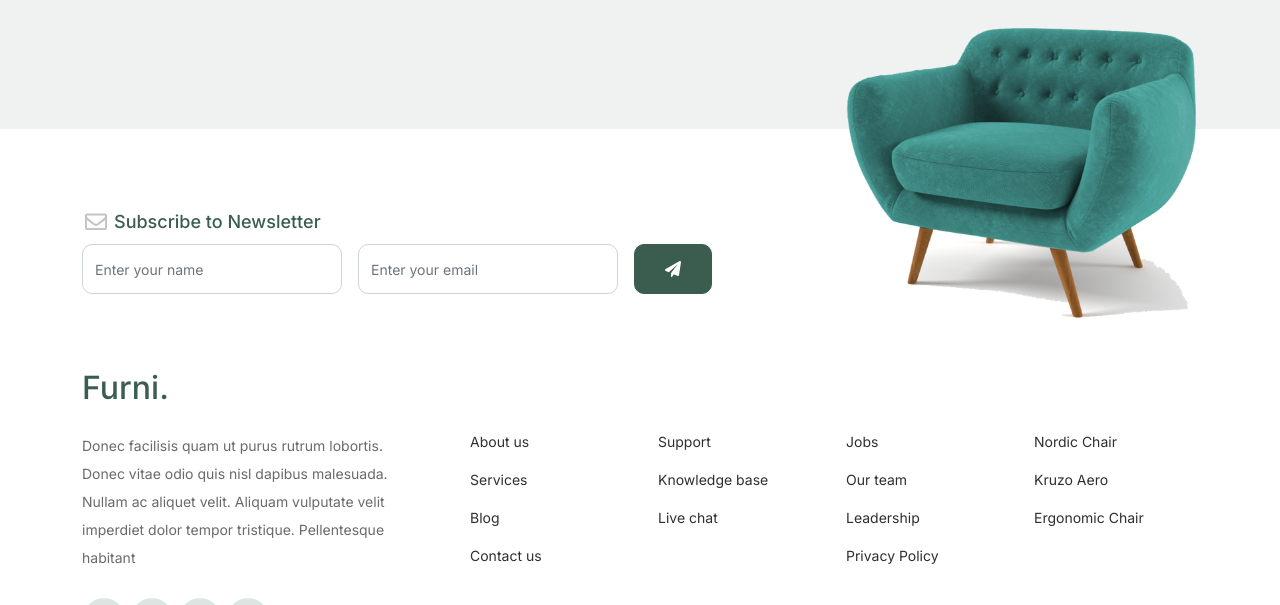
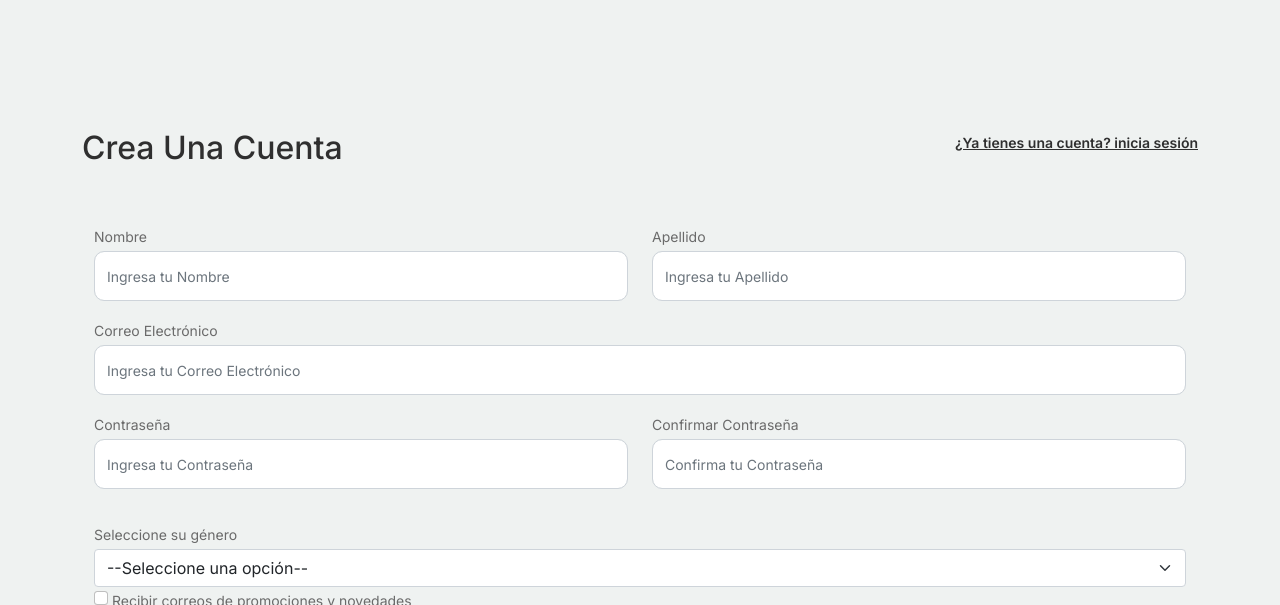
Before and after one commit to Niariasve/LandingPage, a plain HTML site: page index.html in a window 1280 px wide. Shown: the part 4230-4835 px from the top of the page. Drawn offline with Linux system fonts and the light colour scheme.

Commit message:
Formulario

```diff
--- a/index.html
+++ b/index.html
@@ -432,13 +432,91 @@
 		</div>
 		<!-- End Blog Section -->
 
+		<div class="form-section">
+			<div class="container">
+				<div class="row mb-5">
+					<div class="col-md-6">
+						<h2 class="section-title">Crea Una Cuenta</h2>
+					</div>
+					<div class="col-md-6 text-md-end">
+						<a class="more" href="#">¿Ya tienes una cuenta? inicia sesión</a>
+					</div>
+				</div>
+
+				<form class="container-sm">
+					<div class="row mb-3">
+						<div class="campo col-md-6">
+							<label for="name">Nombre</label>
+							<input
+							type="text"
+							class="form-control"
+							id="name"
+							placeholder="Ingresa tu Nombre">
+						</div>
+						<div class="campo col-md-6">
+							<label for="apellido">Apellido</label>
+							<input
+							type="text"
+							class="form-control"
+							id="apellido"
+							placeholder="Ingresa tu Apellido">
+						</div>
+					</div>
+
+					<div class="campo mb-3">
+						<label for="email">Correo Electrónico</label>
+						<input
+						type="email"
+						class="form-control"
+						id="email"
+						placeholder="Ingresa tu Correo Electrónico">
+					</div>
+
+					<div class="row mb-3">
+						<div class="col-md-6 mb-3">
+							<label for="contraseña">Contraseña</label>
+							<input
+							type="password"
+							class="form-control"
+							id="contraseña"
+							placeholder="Ingresa tu Contraseña">
+						</div>
+						<div class="col-md-6 mb-3">
+							<label for="contraseña-confirmar">Confirmar Contraseña</label>
+							<input
+							type="password-confirmar"
+							class="form-control"
+							id="contraseña-confirmar"
+							placeholder="Confirma tu Contraseña">
+						</div>
+					</div>
+
+					<div class="row mb-5">
+						<div class="">
+							<label for="genero">Seleccione su género</label>
+							<select id="genero" class="form-select">
+								<option selected disabled>--Seleccione una opción--</option>
+								<option value="1">Masculino</option>
+								<option value="2">Femenino</option>
+							</select>
+						</div>
+						<div class="">
+							<input type="checkbox" class="form-check-input" value="" id="recibirEmails">
+							<label for="recibirEmails" class="form-check-label">Recibir correos de promociones y novedades</label>
+						</div>
+					</div>
+
+					<div class="mb-5">
+						<input type="submit" class="btn btn-primary" value="Crear cuenta">
+					</div>
+				</form>
+			</div>
+		</div>
+
 		<!-- Start Footer Section -->
 		<footer class="footer-section">
 			<div class="container relative">
 
-				<div class="sofa-img">
-					<img src="images/sofa.png" alt="Image" class="img-fluid">
-				</div>
 
 				<div class="row">
 					<div class="col-lg-8">
```
Also changed, not shown: scss/style.scss (+13 -0 lines).
